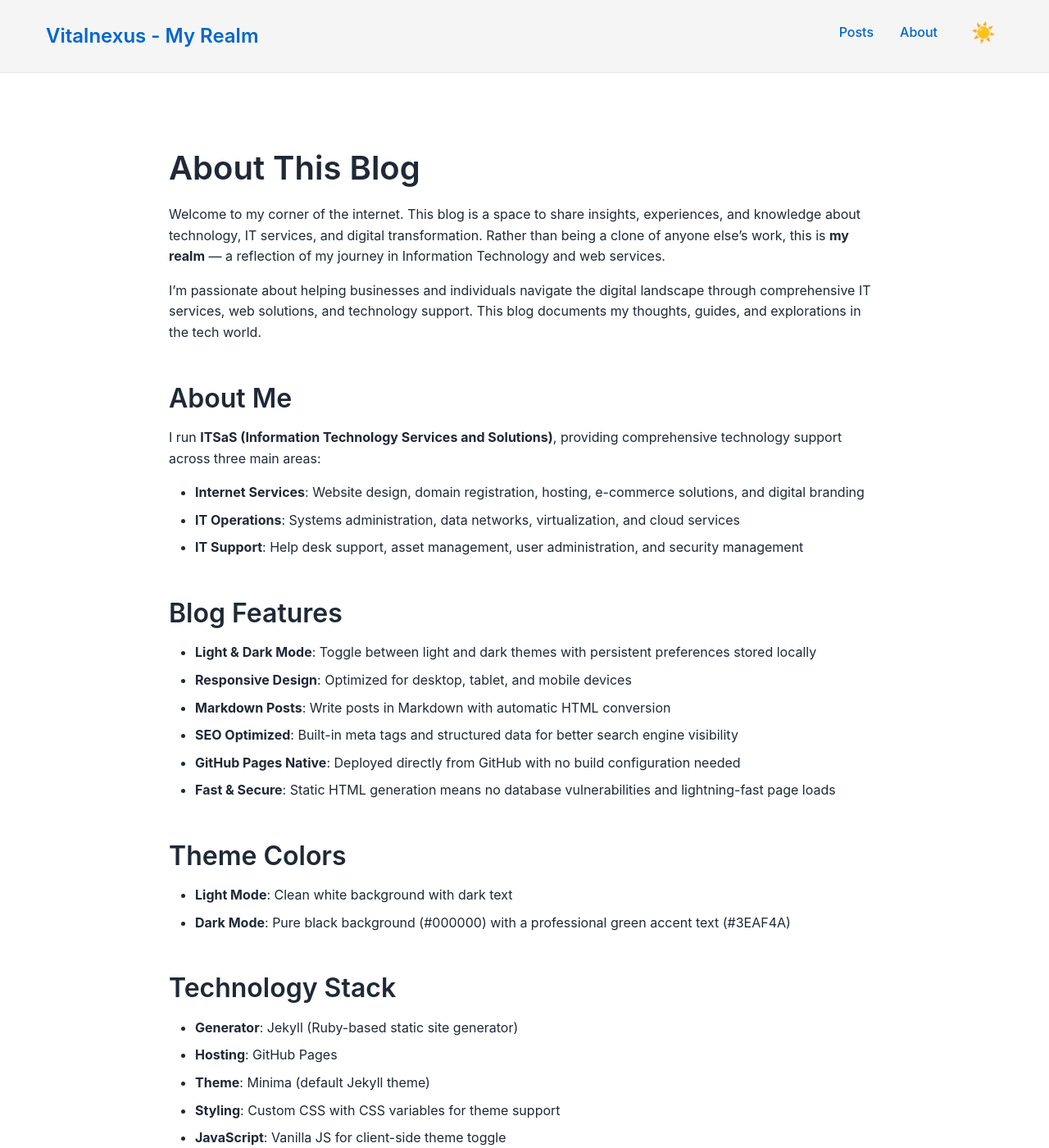
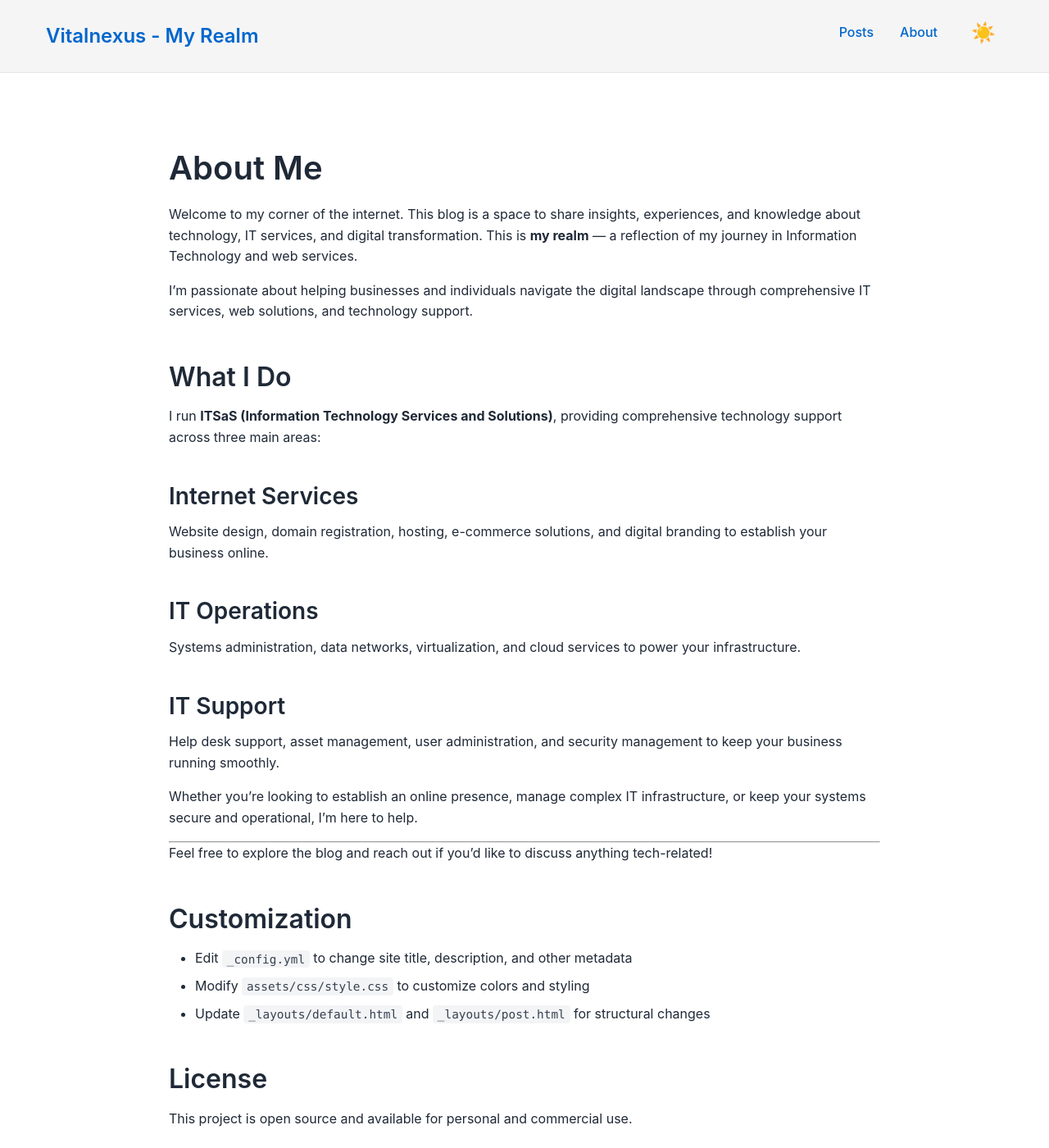
Before and after one commit to vitalnexus/blog, a Jekyll site: the page built from about.md, in a window 1280 px wide and 1400 px high. Shown: the whole window at 82% size. Built offline with Jekyll 4.4.1, drawn with Linux system fonts in a browser that asks for light colours; some of the changed text lies outside the part shown.

Commit message:
Remove technical implementation details from public pages
- Cleaned up about.md to focus on personal/professional introduction
- Removed Blog Features, Theme Colors, Technology Stack, How to Use sections
- Simplified welcome post to remove tech stack and implementation details
- Kept content focused on services and blog topics

````diff
--- a/about.md
+++ b/about.md
@@ -4,64 +4,30 @@ title: About
 permalink: /about/
 ---
 
-# About This Blog
+# About Me
 
-Welcome to my corner of the internet. This blog is a space to share insights, experiences, and knowledge about technology, IT services, and digital transformation. Rather than being a clone of anyone else's work, this is **my realm** — a reflection of my journey in Information Technology and web services.
+Welcome to my corner of the internet. This blog is a space to share insights, experiences, and knowledge about technology, IT services, and digital transformation. This is **my realm** — a reflection of my journey in Information Technology and web services.
 
-I'm passionate about helping businesses and individuals navigate the digital landscape through comprehensive IT services, web solutions, and technology support. This blog documents my thoughts, guides, and explorations in the tech world.
+I'm passionate about helping businesses and individuals navigate the digital landscape through comprehensive IT services, web solutions, and technology support.
 
-## About Me
+## What I Do
 
 I run **ITSaS (Information Technology Services and Solutions)**, providing comprehensive technology support across three main areas:
 
-- **Internet Services**: Website design, domain registration, hosting, e-commerce solutions, and digital branding
-- **IT Operations**: Systems administration, data networks, virtualization, and cloud services
-- **IT Support**: Help desk support, asset management, user administration, and security management
+### Internet Services
+Website design, domain registration, hosting, e-commerce solutions, and digital branding to establish your business online.
 
-## Blog Features
+### IT Operations
+Systems administration, data networks, virtualization, and cloud services to power your infrastructure.
 
-- **Light & Dark Mode**: Toggle between light and dark themes with persistent preferences stored locally
-- **Responsive Design**: Optimized for desktop, tablet, and mobile devices
-- **Markdown Posts**: Write posts in Markdown with automatic HTML conversion
-- **SEO Optimized**: Built-in meta tags and structured data for better search engine visibility
-- **GitHub Pages Native**: Deployed directly from GitHub with no build configuration needed
-- **Fast & Secure**: Static HTML generation means no database vulnerabilities and lightning-fast page loads
+### IT Support
+Help desk support, asset management, user administration, and security management to keep your business running smoothly.
 
-## Theme Colors
+Whether you're looking to establish an online presence, manage complex IT infrastructure, or keep your systems secure and operational, I'm here to help.
 
-- **Light Mode**: Clean white background with dark text
-- **Dark Mode**: Pure black background (#000000) with a professional green accent text (#3EAF4A)
+---
 
-## Technology Stack
-
-- **Generator**: Jekyll (Ruby-based static site generator)
-- **Hosting**: GitHub Pages
-- **Theme**: Minima (default Jekyll theme)
-- **Styling**: Custom CSS with CSS variables for theme support
-- **JavaScript**: Vanilla JS for client-side theme toggle
-
-## How to Use
-
-1. Clone the repository
-2. Add posts to the `_posts/` directory as Markdown files
-3. Push to GitHub and enable GitHub Pages in settings
-4. Your blog is live!
-
-## Post Format
-
-Posts should be placed in the `_posts/` directory with the filename format: `YYYY-MM-DD-post-title.md`
-
-Example frontmatter:
-```yaml
----
-layout: post
-title: "Your Post Title"
-date: 2024-01-15
-author: "Your Name"
-tags: [tag1, tag2]
-excerpt: "A brief excerpt of your post"
----
-```
+Feel free to explore the blog and reach out if you'd like to discuss anything tech-related!
 
 ## Customization
 
````
Also changed, not shown: _posts/2024-01-15-welcome-to-the-blog.md (+2 -37 lines).
